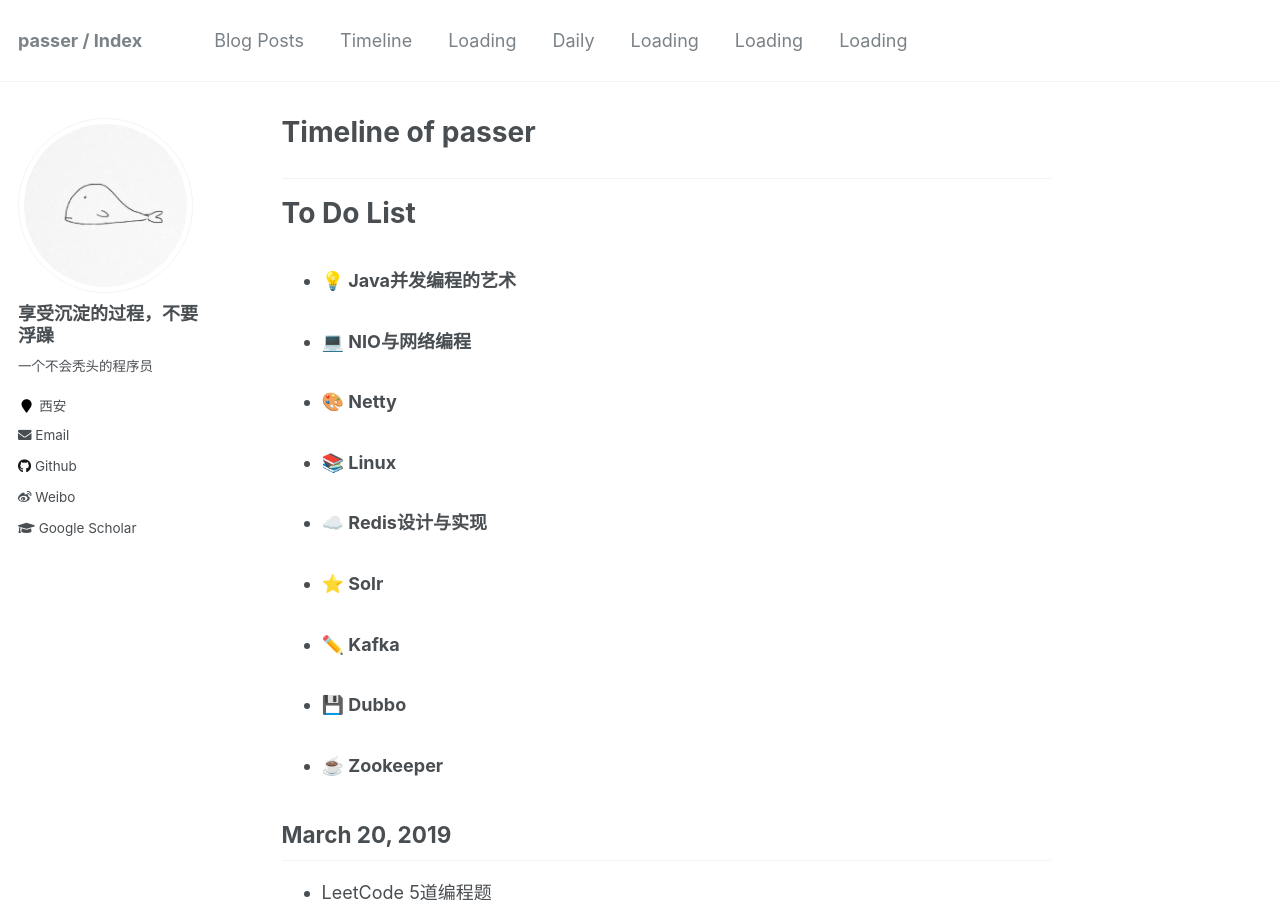
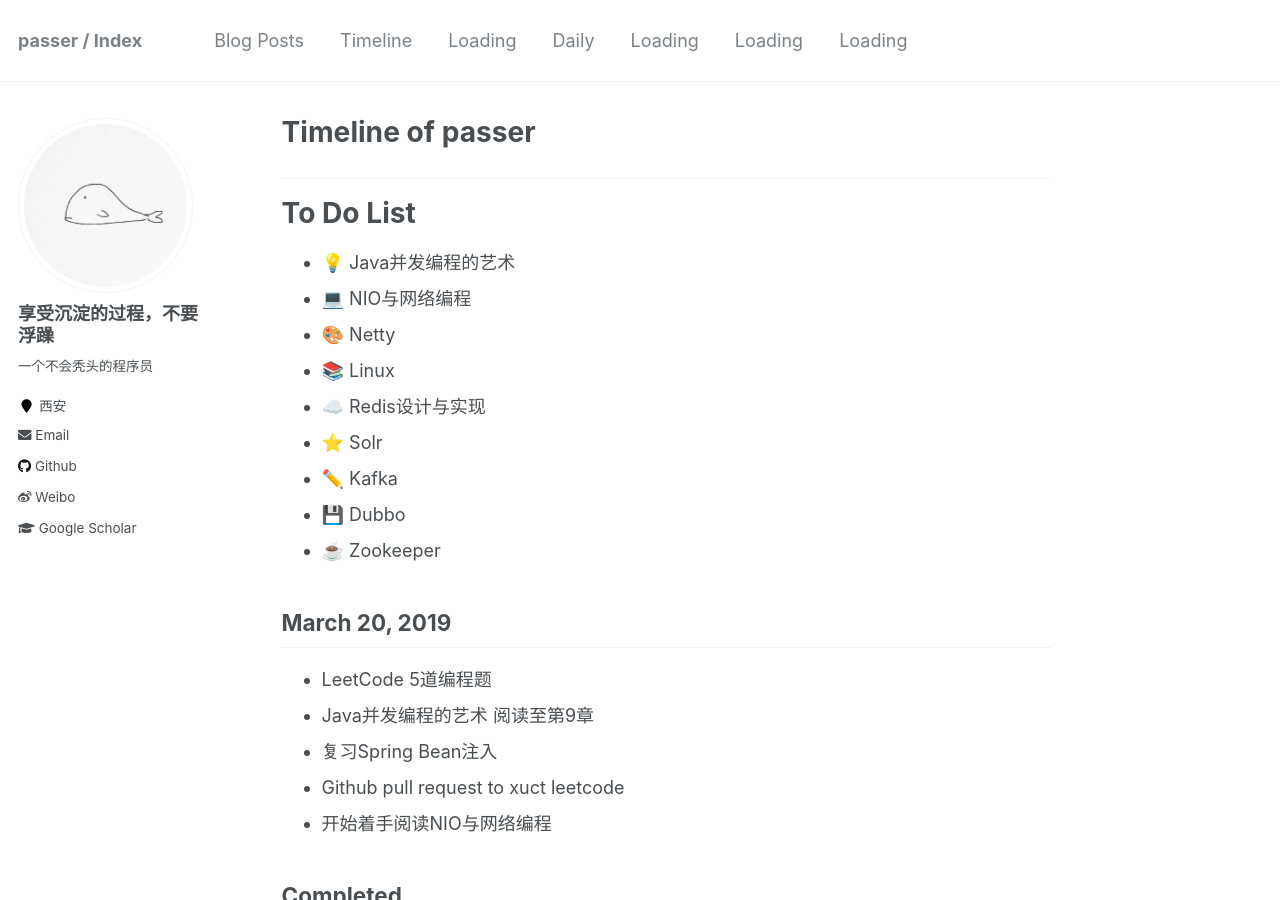
Before and after one commit to icankeep/icankeep.github.io, a Jekyll site: the page built from _pages/timeline.md, in a window 1280 px wide and 900 px high. Built offline with Jekyll 4.4.1, drawn with Linux system fonts in a browser that asks for light colours.

Commit message:
AutoPush

```diff
--- a/_pages/timeline.md
+++ b/_pages/timeline.md
@@ -9,15 +9,15 @@ redirect_from:
 <hr/>
 To Do List
 ===
-* ###  💡 Java并发编程的艺术
-* ###  💻 NIO与网络编程
-* ###  🎨 Netty
-* ###  📚 Linux
-* ###  ☁️ Redis设计与实现
-* ###  ⭐️ Solr
-* ###  ✏️ Kafka
-* ###  💾 Dubbo
-* ###  ☕️ Zookeeper
+* 💡 Java并发编程的艺术
+* 💻 NIO与网络编程
+* 🎨 Netty
+* 📚 Linux
+* ☁️ Redis设计与实现
+* ⭐️ Solr
+* ✏️ Kafka
+* 💾 Dubbo
+* ☕️ Zookeeper
 
 March 20, 2019
 ---
@@ -29,7 +29,7 @@ March 20, 2019
 
 Completed
 ---
-- [x] 💡 深入理解Java虚拟机
-- [x] 💻 剑指Offer 66道题
-- [x] 🎨 深入浅出MySQL
-- [x] ✏️ 疯狂Java讲义精粹
+- 💡 深入理解Java虚拟机
+- 💻 剑指Offer 66道题
+- 🎨 深入浅出MySQL
+- ✏️ 疯狂Java讲义精粹
```
